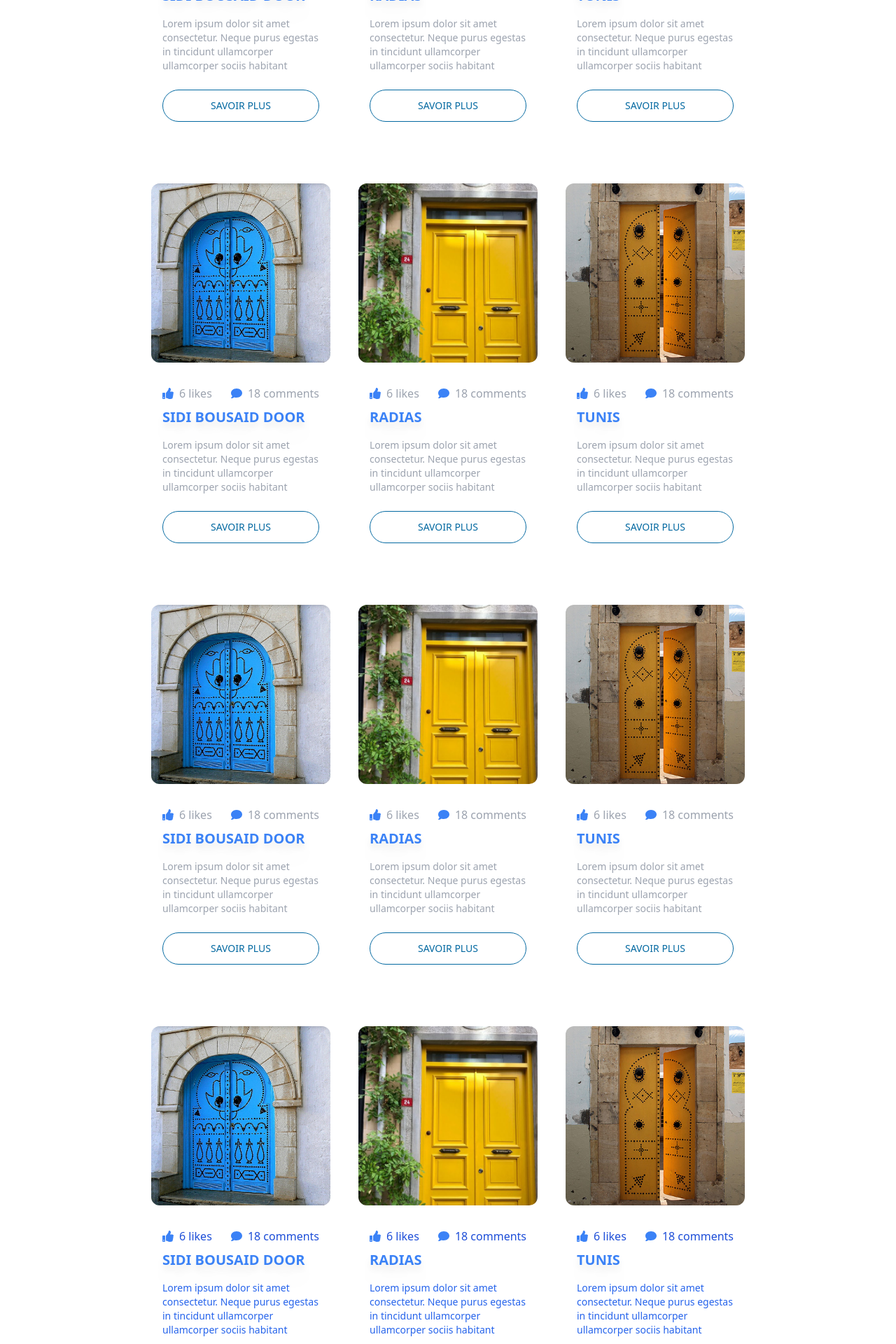
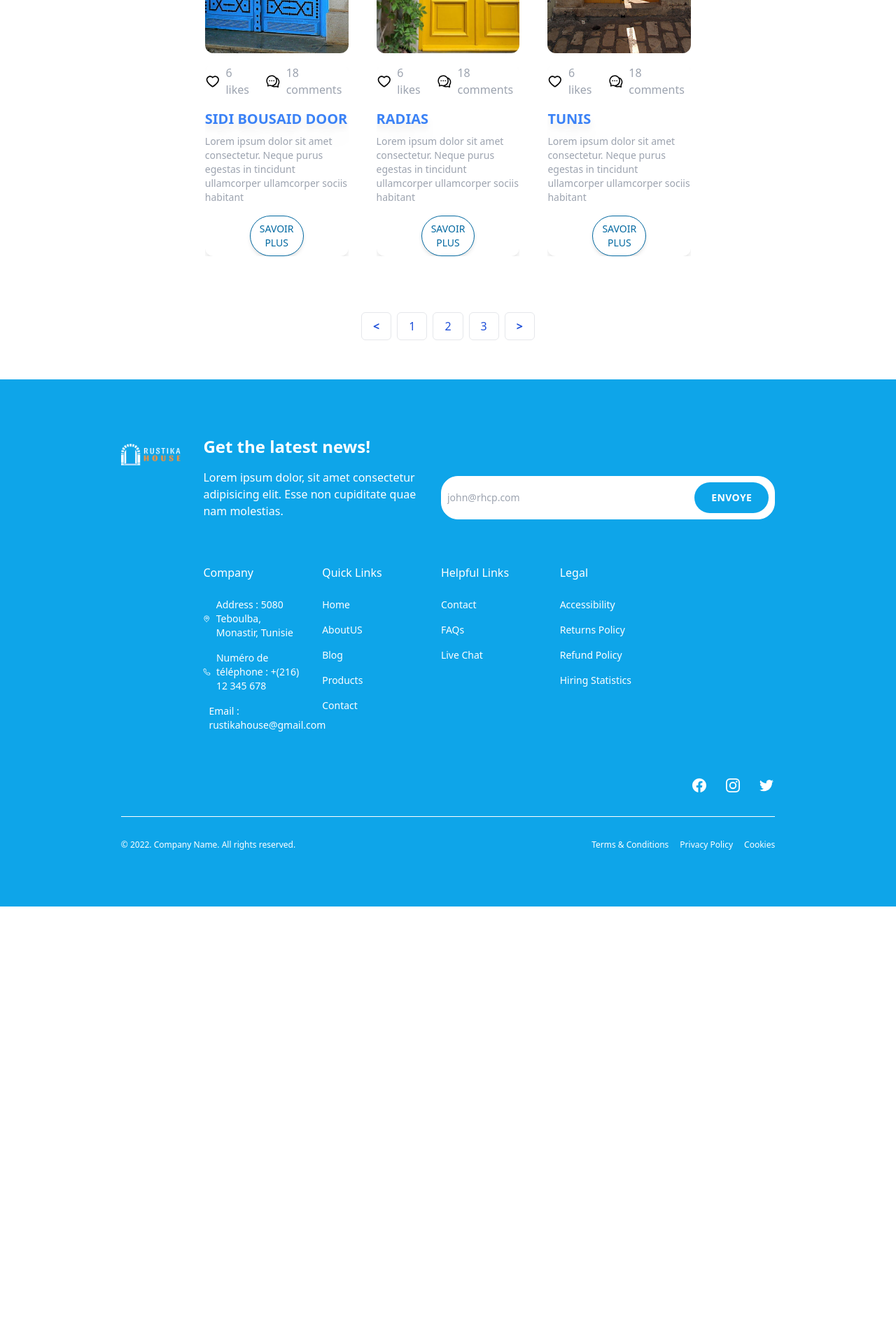
Before and after one commit to Hakimsabkhi/blog-website-Rustic-door-nextjs14approuter, a Next.js app: page /product in a window 1280 px wide. Shown: the part 620-2540 px from the top of the page at 70% size. After the commit the page ends 1915 px from the top, so only its background shows below. Built offline with nearby package versions, Linux system fonts and the light colour scheme.

Commit message:
Design PRODUCTS PAGE  Update

```diff
--- a/src/app/product/page.tsx
+++ b/src/app/product/page.tsx
@@ -1,13 +1,31 @@
-import React from 'react';
-import { FaThumbsUp, FaComment } from 'react-icons/fa';
+"use client";
+import React, { useState } from 'react';
+import { AiOutlineHeart, AiOutlineComment } from 'react-icons/ai';
 import Image from 'next/image';
-import { products } from 'public/data'
-
+import { products } from 'public/data';
+import Link from 'next/link';
 
 function Page() {
+    const [searchTerm, setSearchTerm] = useState('');
+    const [category, setCategory] = useState('All Category');
+
+    const handleSearchChange = (event) => {
+        setSearchTerm(event.target.value);
+    };
+
+    const handleCategoryChange = (event) => {
+        setCategory(event.target.value);
+    };
+
+    const filteredProducts = products.filter(product => {
+        const matchesCategory = category === 'All Category' || product.category === category;
+        const matchesSearchTerm = product.title.toLowerCase().includes(searchTerm.toLowerCase());
+        return matchesCategory && matchesSearchTerm;
+    });
+
     return (
-        <section className='centred flex flex-col gap-8'>
-            <div className='flex flex-col justify-center items-center'>
+        <section className='centred flex flex-col gap-8 py-8'>
+            <div className='flex flex-col justify-center items-center '>
                 <h1 className='text-center text-4xl text-blue-400 font-bold mb-4'>Our Collection Of Products</h1>
 
                 <div className='flex items-center rounded-md gap-1 shadow-xl'>
@@ -15,13 +33,14 @@ function Page() {
                     <select
                         name="Category"
                         id="Category"
+                        value={category}
+                        onChange={handleCategoryChange}
                         className="text-blue-600 sm:text-sm px-4 py-2 border-r-2"
                     >
                         <option value="All Category">All Category</option>
-                        <option value="p2">p2</option>
-                        <option value="p3">p3</option>
-                        <option value="p4">p4</option>
-
+                        <option value="SIDI BOUSAID DOOR">SIDI BOUSAID DOOR</option>
+                        <option value="RADIAS">RADIAS</option>
+                        <option value="TUNIS">TUNIS</option>
                     </select>
 
                     <div className="relative w-full max-w-xs">
@@ -32,6 +51,8 @@ function Page() {
                             type="text"
                             id="Search"
                             placeholder="Search for..."
+                            value={searchTerm}
+                            onChange={handleSearchChange}
                             className="w-full py-2.5 pe-10 sm:text-sm"
                         />
 
@@ -59,101 +80,26 @@ function Page() {
             </div>
 
             {/* Products Blog */}
-            <div className="flex flex-wrap gap-10 justify-center">
-                {products.map((product, index) => (
-                    <div key={index} className="w-full sm:w-1/2 lg:w-1/3 xl:w-1/4 mb-8 overflow-hidden">
+            <div className="flex flex-wrap gap-10 justify-center ">
+                {filteredProducts.map((product, index) => (
+                    <div key={index} className=" sm:w-1/2 lg:w-1/3 xl:w-1/5 mb-8 overflow-hidden ">
                         <div className="relative">
-                            <Image src={product.imgSrc} alt="Product" className="w-full h-64 object-cover rounded-xl mb-4" />
+                            <Image src={product.imgSrc} alt="Product" className="w-full h-96 object-cover rounded-xl mb-4 " />
                         </div>
-                        <div className="flex flex-col gap-2 bg-white p-4 rounded-xl">
-                            <div className="flex items-center justify-between">
+                        <div className="flex flex-col  bg-white  rounded-xl shadow-lg">
+                            <div className="flex items-center gap-4 mb-4">
                                 <div className="flex items-center gap-2">
-                                    <FaThumbsUp className="text-blue-500" />
-                                    <h3 className="text-gray-400">{product.likes} likes</h3>
+                                    <AiOutlineHeart className="text-[25px]" />
+                                    <Link href='#' className="text-gray-400">{product.likes} likes</Link>
                                 </div>
                                 <div className="flex items-center gap-2">
-                                    <FaComment className="text-blue-500" />
-                                    <h3 className="text-gray-400">{product.comments} comments</h3>
+                                    <AiOutlineComment className="text-[25px]" />
+                                    <Link href='#' className="text-gray-400">{product.comments} comments</Link>
                                 </div>
                             </div>
                             <h1 className="text-xl font-bold text-blue-500 drop-shadow-xl mb-2">{product.title}</h1>
                             <p className="text-gray-400 text-sm mb-4">{product.description}</p>
-                            <button className='text-center rounded-full bg-white px-6 py-3 text-sm font-medium text-sky-700 transition hover:bg-blue-100 focus:outline-none border border-sky-700'>
-                                {product.savoir}
-                            </button>
-                        </div>
-                    </div>
-                ))}
-
-                {products.map((product, index) => (
-                    <div key={index} className="w-full sm:w-1/2 lg:w-1/3 xl:w-1/4 mb-8 overflow-hidden">
-                        <div className="relative">
-                            <Image src={product.imgSrc} alt="Product" className="w-full h-64 object-cover rounded-xl mb-4" />
-                        </div>
-                        <div className="flex flex-col gap-2 bg-white p-4 rounded-xl">
-                            <div className="flex items-center justify-between">
-                                <div className="flex items-center gap-2">
-                                    <FaThumbsUp className="text-blue-500" />
-                                    <h3 className="text-gray-400">{product.likes} likes</h3>
-                                </div>
-                                <div className="flex items-center gap-2">
-                                    <FaComment className="text-blue-500" />
-                                    <h3 className="text-gray-400">{product.comments} comments</h3>
-                                </div>
-                            </div>
-                            <h1 className="text-xl font-bold text-blue-500 drop-shadow-xl mb-2">{product.title}</h1>
-                            <p className="text-gray-400 text-sm mb-4">{product.description}</p>
-                            <button className='text-center rounded-full bg-white px-6 py-3 text-sm font-medium text-sky-700 transition hover:bg-blue-100 focus:outline-none border border-sky-700'>
-                                {product.savoir}
-                            </button>
-                        </div>
-                    </div>
-                ))}
-
-                {products.map((product, index) => (
-                    <div key={index} className="w-full sm:w-1/2 lg:w-1/3 xl:w-1/4 mb-8 overflow-hidden">
-                        <div className="relative">
-                            <Image src={product.imgSrc} alt="Product" className="w-full h-64 object-cover rounded-xl mb-4" />
-                        </div>
-                        <div className="flex flex-col gap-2 bg-white p-4 rounded-xl">
-                            <div className="flex items-center justify-between">
-                                <div className="flex items-center gap-2">
-                                    <FaThumbsUp className="text-blue-500" />
-                                    <h3 className="text-gray-400">{product.likes} likes</h3>
-                                </div>
-                                <div className="flex items-center gap-2">
-                                    <FaComment className="text-blue-500" />
-                                    <h3 className="text-gray-400">{product.comments} comments</h3>
-                                </div>
-                            </div>
-                            <h1 className="text-xl font-bold text-blue-500 drop-shadow-xl mb-2">{product.title}</h1>
-                            <p className="text-gray-400 text-sm mb-4">{product.description}</p>
-                            <button className='text-center rounded-full bg-white px-6 py-3 text-sm font-medium text-sky-700 transition hover:bg-blue-100 focus:outline-none border border-sky-700'>
-                                {product.savoir}
-                            </button>
-                        </div>
-                    </div>
-                ))}
-
-                {products.map((product, index) => (
-                    <div key={index} className="w-full sm:w-1/2 lg:w-1/3 xl:w-1/4 mb-8 overflow-hidden">
-                        <div className="relative">
-                            <Image src={product.imgSrc} alt="Product" className="w-full h-64 object-cover rounded-xl mb-4" />
-                        </div>
-                        <div className="flex flex-col gap-2 bg-white p-4 rounded-xl">
-                            <div className="flex items-center justify-between">
-                                <div className="flex items-center gap-2">
-                                    <FaThumbsUp className="text-blue-500" />
-                                    <h3 className="text-blue-700">{product.likes} likes</h3>
-                                </div>
-                                <div className="flex items-center gap-2">
-                                    <FaComment className="text-blue-500" />
-                                    <h3 className="text-blue-700">{product.comments} comments</h3>
-                                </div>
-                            </div>
-                            <h1 className="text-xl font-bold text-blue-500 drop-shadow-xl mb-2">{product.title}</h1>
-                            <p className="text-blue-600 text-sm mb-4">{product.description}</p>
-                            <button className='text-center rounded-full bg-white px-6 py-3 text-sm font-medium text-sky-700 transition hover:bg-blue-100 focus:outline-none border border-sky-700'>
+                            <button className='text-center rounded-full bg-white p-2 mx-16 text-sm font-medium text-sky-700 transition hover:bg-blue-100 focus:outline-none border border-sky-700 shadow-md'>
                                 {product.savoir}
                             </button>
                         </div>
@@ -161,7 +107,7 @@ function Page() {
                 ))}
             </div>
 
-            {/*.Pagination*/}
+            {/* Pagination */}
             <div className="flex justify-center mt-6">
                 <ol className="flex items-center space-x-2">
                     <li>
```
